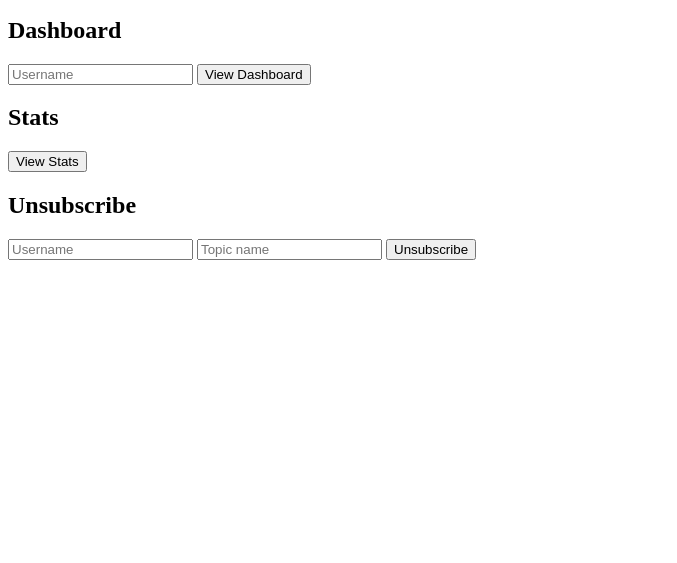
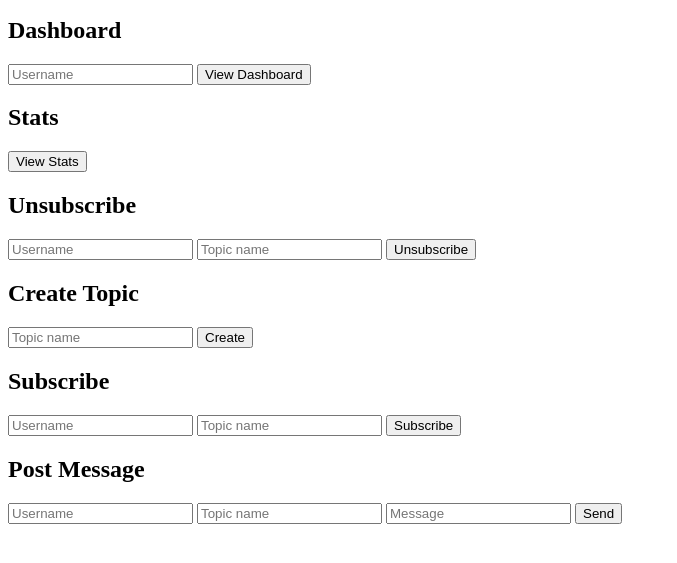
Before and after one commit to landrylee/cmps-4150-project, a website: page public/index.html in a window 1280 px wide. Shown: the part 205-768 px from the top of the page, without its empty margins (0-677 px from the left). Drawn offline with Linux system fonts and the light colour scheme.

Commit message:
added missing frontend inputs

```diff
--- a/public/index.html
+++ b/public/index.html
@@ -27,6 +27,21 @@
 <input id="subTopic" placeholder="Topic name">
 <button onclick="unsubscribe()">Unsubscribe</button>
 
+<h2>Create Topic</h2>
+<input id="topicName" placeholder="Topic name">
+<button onclick="createTopic()">Create</button>
+
+<h2>Subscribe</h2>
+<input id="subUser" placeholder="Username">
+<input id="subTopic" placeholder="Topic name">
+<button onclick="subscribe()">Subscribe</button>
+
+<h2>Post Message</h2>
+<input id="msgUser" placeholder="Username">
+<input id="msgTopic" placeholder="Topic name">
+<input id="msgContent" placeholder="Message">
+<button onclick="postMessage()">Send</button>
+
 <pre id="output"></pre>
 
 <script src="script.js"></script>
--- a/public/script.js
+++ b/public/script.js
@@ -1,4 +1,4 @@
-const API = "https://cmps-4150-project.onrender.com";
+const API = "";
 
 function show(data) {
   document.getElementById("output").innerText =
@@ -18,7 +18,7 @@ async function register() {
 }
 
 async function login() {
-  const res = await fetch(API + "/login", {
+  const res = await fetch("/login", {
     method: "POST",
     headers: { "Content-Type": "application/json" },
     body: JSON.stringify({
@@ -30,7 +30,7 @@ async function login() {
 }
 
 async function createTopic() {
-  const res = await fetch(API + "/createTopic", {
+  const res = await fetch("/createTopic", {
     method: "POST",
     headers: { "Content-Type": "application/json" },
     body: JSON.stringify({
@@ -41,7 +41,7 @@ async function createTopic() {
 }
 
 async function subscribe() {
-  const res = await fetch(API + "/subscribe", {
+  const res = await fetch("/subscribe", {
     method: "POST",
     headers: { "Content-Type": "application/json" },
     body: JSON.stringify({
@@ -53,7 +53,7 @@ async function subscribe() {
 }
 
 async function unsubscribe() {
-  const res = await fetch(API + "/unsubscribe", {
+  const res = await fetch("/unsubscribe", {
     method: "POST",
     headers: { "Content-Type": "application/json" },
     body: JSON.stringify({
@@ -65,7 +65,7 @@ async function unsubscribe() {
 }
 
 async function postMessage() {
-  const res = await fetch(API + "/postMessage", {
+  const res = await fetch("/postMessage", {
     method: "POST",
     headers: { "Content-Type": "application/json" },
     body: JSON.stringify({
@@ -79,11 +79,11 @@ async function postMessage() {
 
 async function getDashboard() {
   const username = dashUser.value;
-  const res = await fetch(API + "/dashboard/" + username);
+  const res = await fetch("/dashboard/" + username);
   show(await res.json());
 }
 
 async function getStats() {
-  const res = await fetch(API + "/stats");
+  const res = await fetch("/stats");
   show(await res.json());
 }
```
Also changed, not shown: 1 other file.
